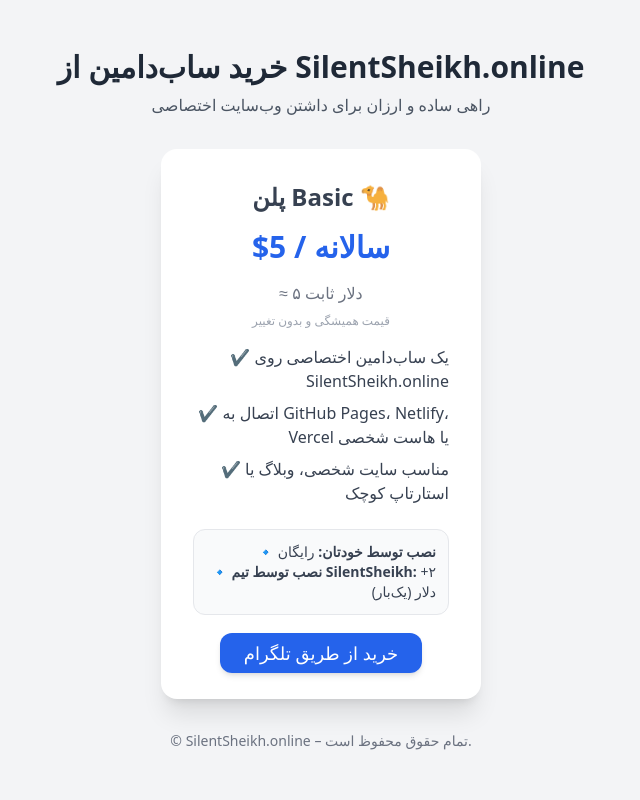
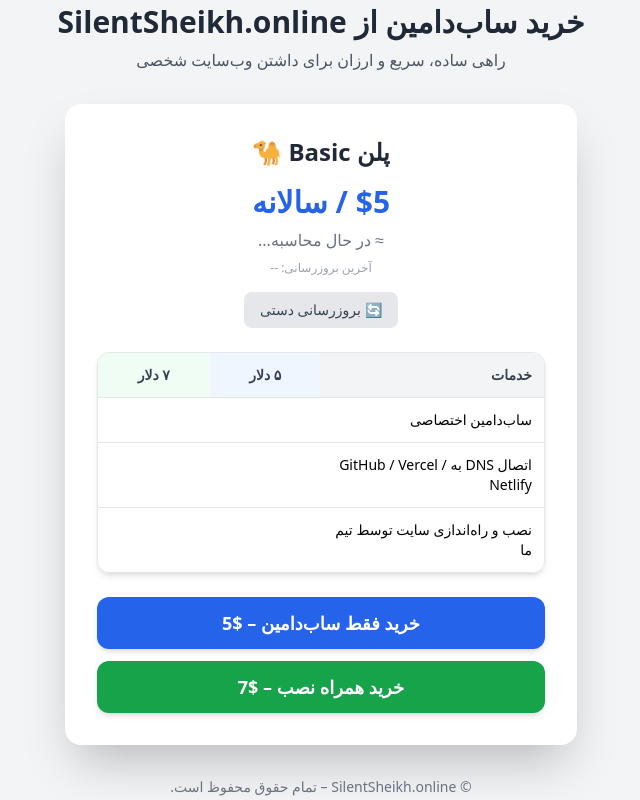
Before and after one commit to thesilentsheikhofficial/SubDomain, a plain HTML site: page index.html in a window 1280 px wide. Shown: the whole page, without its empty margins (319-959 px from the left). Drawn offline with nearby package versions, Linux system fonts and the light colour scheme; a script that the page names is missing.

Commit message:
Update index.html

```diff
--- a/index.html
+++ b/index.html
@@ -1,42 +1,72 @@
 <!DOCTYPE html>
-<html lang="fa">
+<html lang="fa" dir="rtl">
 <head>
   <meta charset="UTF-8">
   <meta name="viewport" content="width=device-width, initial-scale=1.0">
   <title>خرید ساب‌دامین | SilentSheikh.online</title>
   <script src="https://cdn.tailwindcss.com"></script>
+  <link rel="stylesheet" href="https://unpkg.com/lucide-static/font/lucide.css">
   <link rel="stylesheet" href="style.css">
 </head>
 <body class="bg-gray-100 flex flex-col items-center justify-center min-h-screen font-sans">
+
+  <!-- هدر -->
   <header class="text-center mb-8 animate-fadeInUp">
     <h1 class="text-3xl font-bold text-gray-800">خرید ساب‌دامین از SilentSheikh.online</h1>
-    <p class="text-gray-600 mt-2">راهی ساده و ارزان برای داشتن وب‌سایت اختصاصی</p>
+    <p class="text-gray-600 mt-2">راهی ساده، سریع و ارزان برای داشتن وب‌سایت شخصی</p>
   </header>
 
-  <div class="bg-white rounded-2xl shadow-xl p-8 w-80 text-center transform transition hover:scale-105 animate-fadeInUp">
-    <h2 class="text-2xl font-semibold text-gray-700 mb-4">پلن Basic 🐪</h2>
-    <p class="text-3xl text-blue-600 font-bold mb-4">$5 / سالانه</p>
-    <p class="text-gray-500 mb-2">≈ ۵ دلار ثابت</p>
-    <p class="text-xs text-gray-400 mb-4">قیمت همیشگی و بدون تغییر</p>
+  <!-- کارت پلن -->
+  <div class="bg-white rounded-2xl shadow-2xl p-8 w-full max-w-lg text-center animate-fadeInUp">
+    <h2 class="text-2xl font-bold text-gray-800 mb-4">پلن Basic 🐪</h2>
+    <p class="text-3xl text-blue-600 font-extrabold mb-2">$5 / سالانه</p>
+    <p class="text-gray-500 mb-2" id="price-toman">≈ در حال محاسبه...</p>
+    <p class="text-xs text-gray-400 mb-4" id="last-update">آخرین بروزرسانی: --</p>
 
-    <ul class="text-right space-y-2 mb-6 text-gray-700">
-      <li>✔ یک ساب‌دامین اختصاصی روی SilentSheikh.online</li>
-      <li>✔ اتصال به GitHub Pages، Netlify، Vercel یا هاست شخصی</li>
-      <li>✔ مناسب سایت شخصی، وبلاگ یا استارتاپ کوچک</li>
-    </ul>
+    <!-- دکمه بروزرسانی -->
+    <button onclick="manualUpdate()" id="refresh-btn"
+      class="mb-6 bg-gray-200 px-4 py-2 rounded-lg text-sm text-gray-700 hover:bg-gray-300 transition flex items-center justify-center gap-1 mx-auto">
+      <span id="refresh-icon">🔄</span> بروزرسانی دستی
+    </button>
 
-    <!-- توضیح هزینه نصب -->
-    <div class="bg-gray-50 border rounded-xl p-3 mb-6 text-sm text-gray-700 text-right">
-      <p>🔹 <b>نصب توسط خودتان:</b> رایگان</p>
-      <p>🔹 <b>نصب توسط تیم SilentSheikh:</b> +۲ دلار (یک‌بار)</p>
+    <!-- جدول مقایسه -->
+    <div class="border rounded-xl overflow-hidden text-sm mb-6 shadow-md">
+      <div class="flex bg-gray-100 font-semibold text-gray-700">
+        <div class="w-1/2 p-3 text-right">خدمات</div>
+        <div class="w-1/4 p-3 text-center bg-blue-50">۵ دلار</div>
+        <div class="w-1/4 p-3 text-center bg-green-50">۷ دلار</div>
+      </div>
+      <div class="flex border-t">
+        <div class="w-1/2 p-3 text-right">ساب‌دامین اختصاصی</div>
+        <div class="w-1/4 p-3 text-center text-green-600"><i class="lucide-check"></i></div>
+        <div class="w-1/4 p-3 text-center text-green-600"><i class="lucide-check"></i></div>
+      </div>
+      <div class="flex border-t">
+        <div class="w-1/2 p-3 text-right">اتصال DNS به GitHub / Vercel / Netlify</div>
+        <div class="w-1/4 p-3 text-center text-green-600"><i class="lucide-check"></i></div>
+        <div class="w-1/4 p-3 text-center text-green-600"><i class="lucide-check"></i></div>
+      </div>
+      <div class="flex border-t">
+        <div class="w-1/2 p-3 text-right">نصب و راه‌اندازی سایت توسط تیم ما</div>
+        <div class="w-1/4 p-3 text-center text-red-500"><i class="lucide-x"></i></div>
+        <div class="w-1/4 p-3 text-center text-green-600"><i class="lucide-check"></i></div>
+      </div>
     </div>
 
-    <a href="https://t.me/YOUR_TELEGRAM_CHANNEL" target="_blank"
-      class="bg-blue-600 text-white px-6 py-2 rounded-xl text-lg font-medium shadow-md transition hover-glow">
-      خرید از طریق تلگرام
-    </a>
+    <!-- دکمه‌های خرید -->
+    <div class="flex flex-col space-y-3">
+      <a href="https://t.me/SilentSheikh?start=onlydomain" target="_blank"
+         class="bg-blue-600 text-white px-6 py-3 rounded-xl text-lg font-semibold shadow-md transition hover-glow">
+        خرید فقط ساب‌دامین – $5
+      </a>
+      <a href="https://t.me/SilentSheikh?start=withinstall" target="_blank"
+         class="bg-green-600 text-white px-6 py-3 rounded-xl text-lg font-semibold shadow-md transition hover-glow">
+        خرید همراه نصب – $7
+      </a>
+    </div>
   </div>
 
+  <!-- فوتر -->
   <footer class="mt-8 text-gray-500 text-sm animate-fadeInUp">
     <p>© <span id="year"></span> SilentSheikh.online – تمام حقوق محفوظ است.</p>
   </footer>
```
